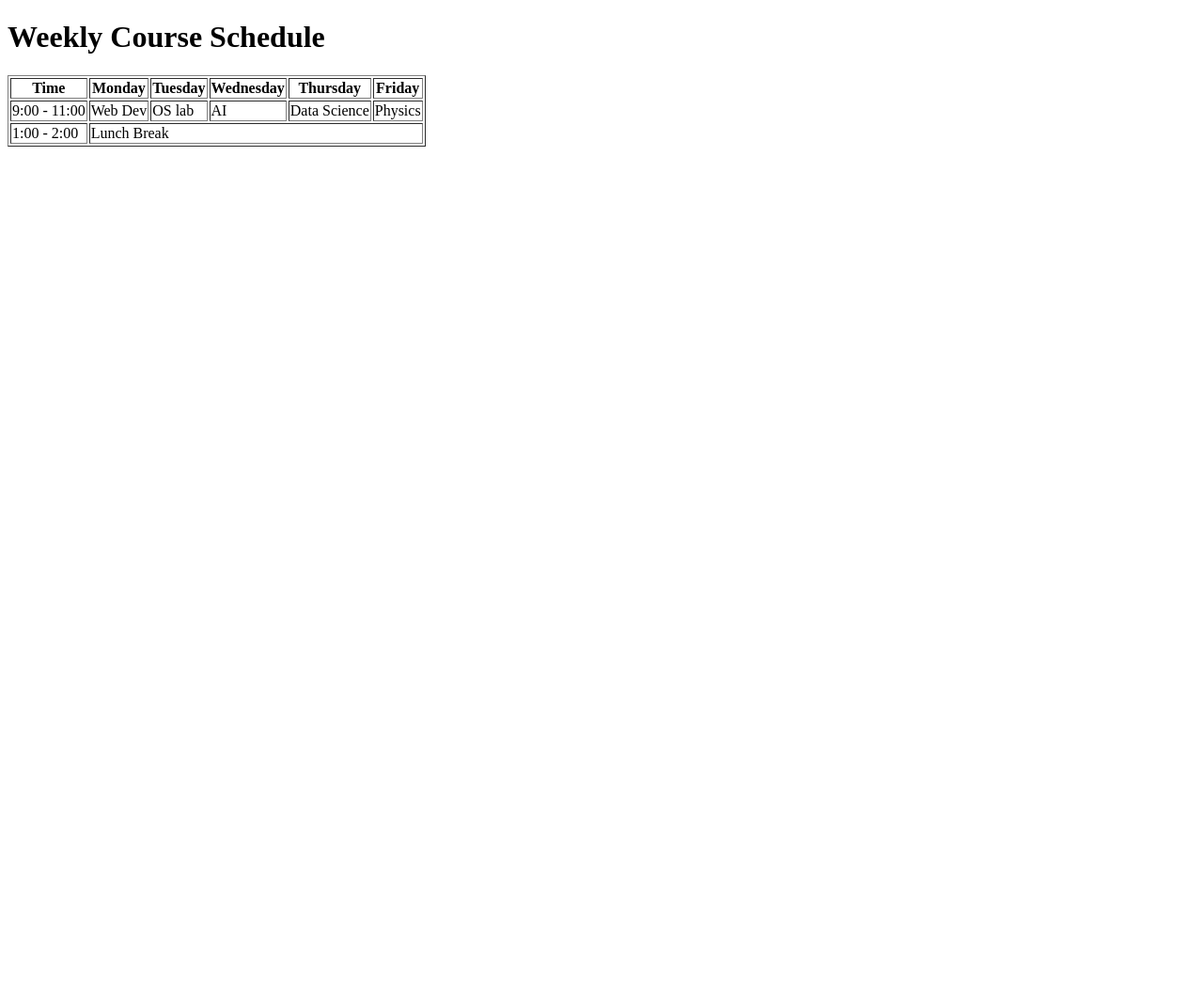
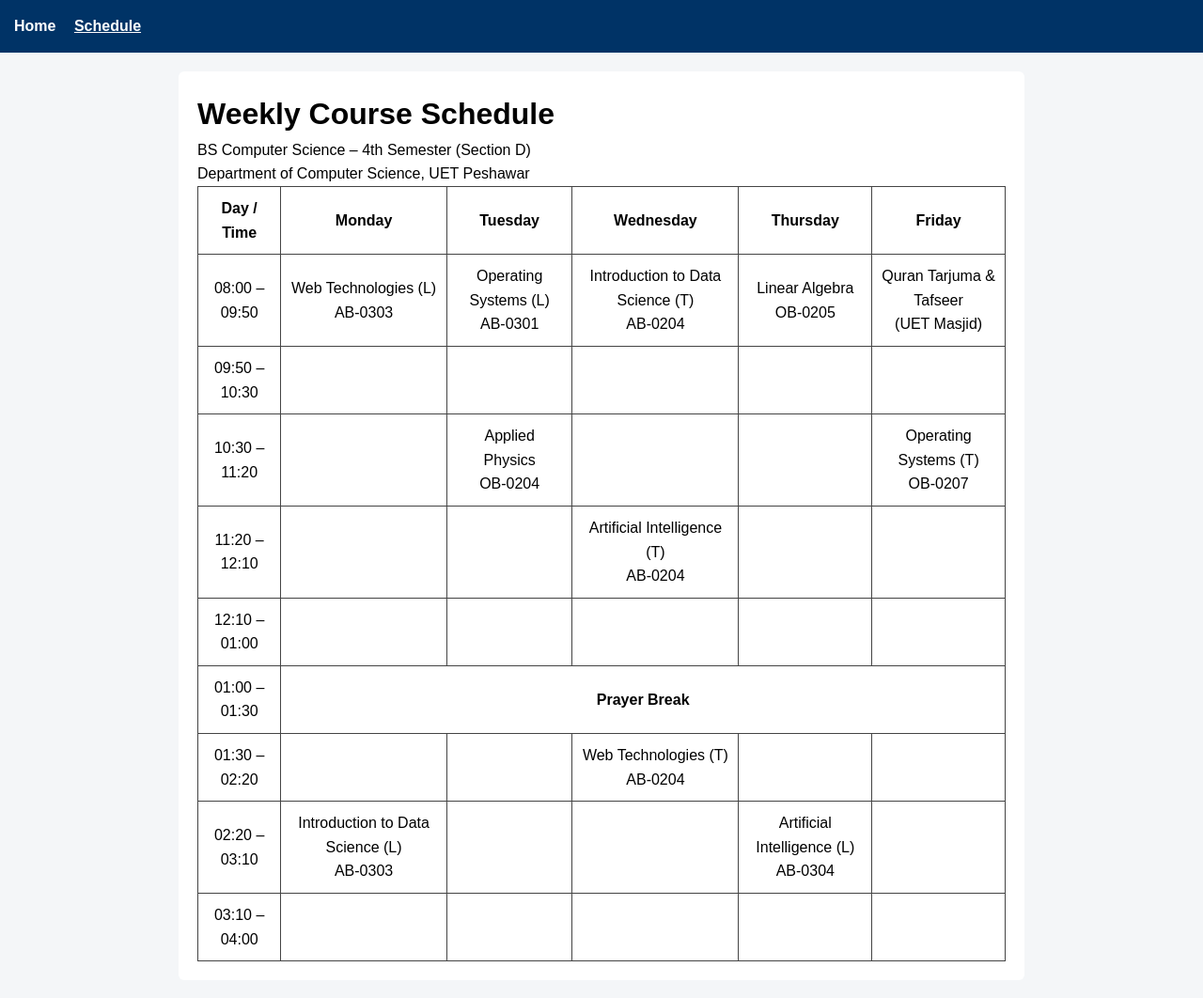
Before and after one commit to IqraAfridi/web-tech-labs, a plain HTML site: page Lab-02-Tasks/schedule.html in a window 1280 px wide. Shown: the whole page at 94% size. Before the commit the page ends 800 px from the top, so only its background shows below. Drawn offline with Linux system fonts and the light colour scheme.

Commit message:
Updated Lab-02-Tasks

```diff
--- /dev/null
+++ b/Lab-02-Tasks/css/style.css
@@ -0,0 +1,63 @@
+* {
+  margin: 0;
+  padding: 0;
+  box-sizing: border-box;
+  font-family: Arial, sans-serif;
+}
+
+body {
+  background: #f4f6f8;
+  line-height: 1.6;
+}
+
+header {
+  background: #003366;
+  padding: 15px;
+}
+
+nav a {
+  color: white;
+  margin-right: 15px;
+  text-decoration: none;
+  font-weight: bold;
+}
+
+nav a.active {
+  text-decoration: underline;
+}
+
+.container {
+  max-width: 900px;
+  margin: 20px auto;
+  background: white;
+  padding: 20px;
+  border-radius: 6px;
+}
+
+img.profile {
+  width: 150px;
+  border-radius: 50%;
+}
+
+table {
+  width: 100%;
+  border-collapse: collapse;
+}
+
+table, th, td {
+  border: 1px solid #444;
+  padding: 10px;
+  text-align: center;
+}
+
+form input, form select, form textarea {
+  width: 100%;
+  padding: 8px;
+  margin: 8px 0;
+}
+
+footer {
+  text-align: center;
+  margin: 20px;
+  color: #555;
+}
--- a/Lab-02-Tasks/schedule.html
+++ b/Lab-02-Tasks/schedule.html
@@ -1,15 +1,29 @@
 <!DOCTYPE html>
-<html>
+<html lang="en">
 <head>
+  <meta charset="UTF-8">
   <title>Course Schedule</title>
+  <link rel="stylesheet" href="css/style.css">
 </head>
 <body>
 
+<header>
+  <nav>
+    <a href="index.html">Home</a>
+    <a href="schedule.html" class="active">Schedule</a>
+  </nav>
+</header>
+
+<div class="container">
   <h1>Weekly Course Schedule</h1>
+  <p>
+    BS Computer Science – 4th Semester (Section D) <br>
+    Department of Computer Science, UET Peshawar
+  </p>
 
-<table border="1">
+  <table>
     <tr>
-        <th>Time</th>
+      <th>Day / Time</th>
       <th>Monday</th>
       <th>Tuesday</th>
       <th>Wednesday</th>
@@ -18,20 +32,84 @@
     </tr>
 
     <tr>
-        <td>9:00 - 11:00</td>
-        <td>Web Dev</td>
-        <td>OS lab</td>
-        <td>AI</td>
-        <td>Data Science</td>
-        <td>Physics</td>
+      <td>08:00 – 09:50</td>
+      <td>Web Technologies (L)<br>AB-0303</td>
+      <td>Operating Systems (L)<br>AB-0301</td>
+      <td>Introduction to Data Science (T)<br>AB-0204</td>
+      <td>Linear Algebra<br>OB-0205</td>
+      <td>Quran Tarjuma & Tafseer<br>(UET Masjid)</td>
     </tr>
 
     <tr>
-        <td>1:00 - 2:00</td>
-        <td colspan="5">Lunch Break</td>
+      <td>09:50 – 10:30</td>
+      <td></td>
+      <td></td>
+      <td></td>
+      <td></td>
+      <td></td>
+    </tr>
+
+    <tr>
+      <td>10:30 – 11:20</td>
+      <td></td>
+      <td>Applied Physics<br>OB-0204</td>
+      <td></td>
+      <td></td>
+      <td>Operating Systems (T)<br>OB-0207</td>
+    </tr>
+
+    <tr>
+      <td>11:20 – 12:10</td>
+      <td></td>
+      <td></td>
+      <td>Artificial Intelligence (T)<br>AB-0204</td>
+      <td></td>
+      <td></td>
+    </tr>
+
+    <tr>
+      <td>12:10 – 01:00</td>
+      <td></td>
+      <td></td>
+      <td></td>
+      <td></td>
+      <td></td>
+    </tr>
+
+    <tr>
+      <td>01:00 – 01:30</td>
+      <td colspan="5"><strong>Prayer Break</strong></td>
+    </tr>
+
+    <tr>
+      <td>01:30 – 02:20</td>
+      <td></td>
+      <td></td>
+      <td>Web Technologies (T)<br>AB-0204</td>
+      <td></td>
+      <td></td>
+    </tr>
+
+    <tr>
+      <td>02:20 – 03:10</td>
+      <td>Introduction to Data Science (L)<br>AB-0303</td>
+      <td></td>
+      <td></td>
+      <td>Artificial Intelligence (L)<br>AB-0304</td>
+      <td></td>
+    </tr>
+
+    <tr>
+      <td>03:10 – 04:00</td>
+      <td></td>
+      <td></td>
+      <td></td>
+      <td></td>
+      <td></td>
     </tr>
 
   </table>
+</div>
 
 </body>
 </html>
```
Also changed, not shown: Lab-02-Tasks/404.html (+10 -0 lines), Lab-02-Tasks/Navigation.html (+14 -11 lines), Lab-02-Tasks/contact.html (added, +30 -0 lines), Lab-02-Tasks/index.html (+29 -33 lines), Lab-02-Tasks/profile.html (+21 -13 lines), Lab-02-Tasks/registration.html (+30 -23 lines), 1 other file. Lines whose indentation alone changed are shown as unchanged.
